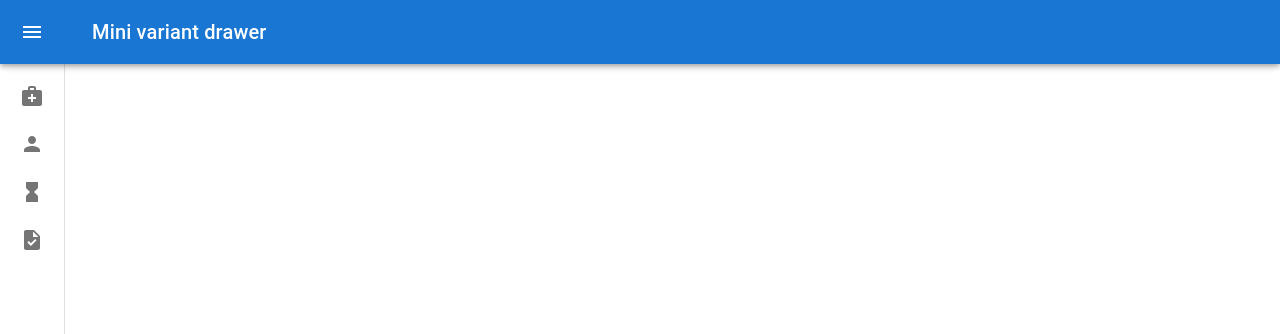
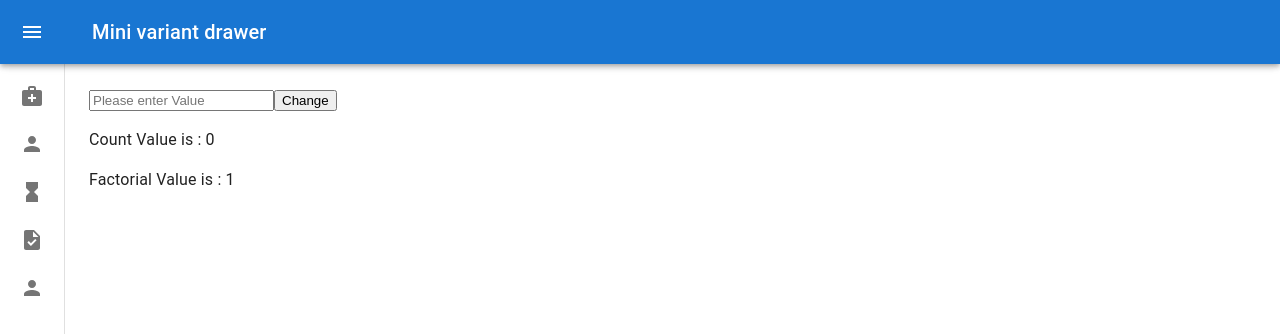
Before and after one commit to rnwsavan/AdminPanel, a React (Create React App) app: page /memo_Example in a window 1280 px wide. Shown: the top 334 px of the page. Built offline with nearby package versions, Linux system fonts and the light colour scheme.

Commit message:
Usememo Add

```diff
--- a/src/App.js
+++ b/src/App.js
@@ -7,6 +7,7 @@ import { configureStore } from "./Redux/Store";
 import Counter from "./Containers/Counter/Counter";
 import { PersistGate } from 'redux-persist/integration/react'
 import PromisesExample from "./Containers/PromisesExamples/PromisesExample";
+import HookExample from "./Containers/HookExample/HookExample";
 
 function App() {
   const {store,persistor} = configureStore();
@@ -20,6 +21,8 @@ function App() {
           <Route exact path={"/Doctor"} component={Doctor} />
           <Route exact path={"/counter"} component={Counter} />
           <Route exact path={"/Promise_Example"} component={PromisesExample} />
+          <Route exact path={"/memo_Example"} component={HookExample} />
+
         </Switch>
       </Layout>
       </PersistGate>
--- a/src/Components/Layout/Layout.js
+++ b/src/Components/Layout/Layout.js
@@ -104,7 +104,8 @@ export default function Layout({ children }) {
         { lable: 'Medicine', to: '/medicine', icon: <MedicalServicesIcon /> },
         { lable: 'Doctor', to: '/doctor', icon: <PersonIcon /> },
         { lable: 'Counter', to: '/counter', icon: < HourglassFullIcon /> },
-        { lable: 'Promises', to: '/Promise_Example', icon: < TaskIcon /> }
+        { lable: 'Promises', to: '/Promise_Example', icon: < TaskIcon /> },
+        { lable: 'UseMemo', to: '/memo_Example', icon: <PersonIcon /> }
 
     ]
 
--- /dev/null
+++ b/src/Containers/HookExample/HookExample.js
@@ -0,0 +1,36 @@
+import React, { useMemo, useState } from 'react';
+
+function HookExample(props) {
+    const[number,setNumber] = useState(0);
+    const[count,setCount] = useState(0);
+
+    const findfactorial = (n) => {
+        console.log("findFactorial");
+        if(n > 1){
+            return n * findfactorial(n-1);
+        }
+        else{
+            return 1;
+        }
+    }
+
+
+    // WithOut UseMemo
+    // const result = findfactorial(number);
+
+    // with UseMemo
+    const result = useMemo(()=> {return findfactorial(number)},
+    [number])
+
+    return (
+        <div>
+            <input placeholder='Please enter Value' onChange={(e) =>setNumber(e.target.value)}/>
+            <button onClick={() => setCount(count + 1)}>Change</button>
+
+            <p>Count Value is : {count}</p>
+            <p>Factorial Value is : {result}</p>
+        </div>
+    );
+}
+
+export default HookExample;
```
